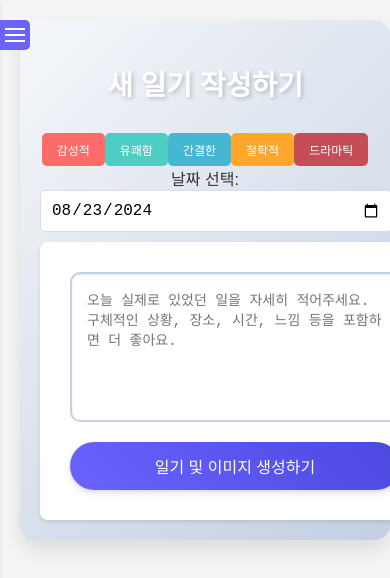
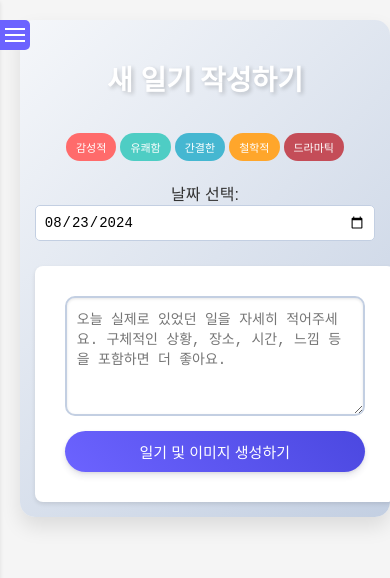
Before and after one commit to meraki95/magic_diary, a React (Create React App) app: page /write in a window 390 px wide. Shown: the top 578 px of the page. Built offline with nearby package versions, Linux system fonts and the light colour scheme.

Commit message:
Fix the Designcha0823

```diff
--- a/src/styles/DiaryForm.css
+++ b/src/styles/DiaryForm.css
@@ -1,10 +1,10 @@
 .diary-form-container {
-  padding: 30px;
+  padding: 20px;
   background: linear-gradient(135deg, #f5f7fa 0%, #c3cfe2 100%);
   border-radius: 15px;
   color: #333;
-  width: calc(100% - 60px); /* 패딩을 고려한 전체 너비 */
-  max-width: 600px; /* 최대 너비 설정 */
+  width: 90%; /* 전체 너비의 90%로 설정 */
+  max-width: 500px; /* 최대 너비 줄임 */
   margin: 20px auto;
   text-align: center;
   box-shadow: 0 10px 20px rgba(0, 0, 0, 0.1);
@@ -13,98 +13,97 @@
   overflow: hidden;
 }
 
-form.diary-form {
+.style-buttons {
   display: flex;
-  flex-direction: column;
+  flex-wrap: wrap;
   justify-content: center;
-  align-items: center;
+  margin-bottom: 15px;
+}
+
+.style-button {
+  margin: 5px 2px; /* 좌우 마진 줄임 */
+  padding: 8px 12px; /* 패딩 조정 */
+  border: none;
+  border-radius: 20px;
+  font-size: 13px; /* 글꼴 크기 조정 */
+  cursor: pointer;
+  transition: all 0.3s ease;
+}
+
+.date-picker {
+  margin-bottom: 15px;
   width: 100%;
-  max-width: 500px;
-  margin: 0 auto;
+}
+
+.date-picker input[type="date"] {
+  width: 100%;
+  padding: 10px;
+  border-radius: 5px;
+  border: 1px solid #c3cfe2;
+  font-size: 16px;
+  box-sizing: border-box;
 }
 
 form.diary-form textarea {
   width: 100%;
-  max-width: 450px;
-  height: 200px;
-  padding: 15px;
+  height: 150px; /* 높이 조정 */
+  padding: 12px;
   border-radius: 10px;
   border: 2px solid #c3cfe2;
-  font-size: 16px;
+  font-size: 14px; /* 글꼴 크기 조정 */
   background-color: #fff;
   color: #333;
   resize: vertical;
-  margin-bottom: 20px;
+  margin-bottom: 15px;
   transition: all 0.3s ease;
   box-shadow: inset 0 1px 3px rgba(0, 0, 0, 0.1);
   box-sizing: border-box;
 }
 
 form.diary-form button.generate-button {
-  padding: 15px 30px;
+  padding: 12px 20px;
   background: linear-gradient(45deg, #6C63FF, #4B48E0);
   color: white;
   border: none;
   border-radius: 25px;
   cursor: pointer;
-  font-size: 18px;
+  font-size: 16px;
   transition: all 0.3s ease;
   box-shadow: 0 4px 6px rgba(50, 50, 93, 0.11), 0 1px 3px rgba(0, 0, 0, 0.08);
-}
-
-form.diary-form button.generate-button:hover {
-  transform: translateY(-2px);
-  box-shadow: 0 7px 14px rgba(50, 50, 93, 0.1), 0 3px 6px rgba(0, 0, 0, 0.08);
-}
-
-/* 마법적인 효과 */
-.diary-form-container::before {
-  content: "";
-  position: absolute;
-  top: -2px;
-  left: -2px;
-  right: -2px;
-  bottom: -2px;
-  background: linear-gradient(45deg, #ff00ee, #00ff00, #00ffff, #ff00ff);
-  z-index: -1;
-  filter: blur(10px);
-  background-size: 400% 400%;
-  animation: sparkle 15s ease infinite;
-  opacity: 0.7;
-  border-radius: 16px;
+  width: 100%;
+  max-width: 100%;
 }
 
 @media (max-width: 768px) {
   .diary-form-container {
-    padding: 20px;
+    width: 95%; /* 모바일에서 더 넓게 사용 */
+    padding: 15px;
     margin: 10px auto;
-    width: calc(100% - 20px);
   }
 
   h2 {
-    font-size: 24px;
+    font-size: 20px; /* 제목 크기 조정 */
+    margin-bottom: 12px;
   }
 
-  form.diary-form {
-    max-width: 100%;
+  .style-button {
+    padding: 6px 10px;
+    font-size: 11px;
   }
 
   form.diary-form textarea {
-    width: 100%;
-    max-width: 100%;
-    height: 150px;
+    height: 120px; /* 모바일에서 높이 조정 */
     font-size: 14px;
+    padding: 10px;
   }
 
   form.diary-form button.generate-button {
-    padding: 12px 24px;
-    font-size: 16px;
-    width: 100%;
-    max-width: 100%;
+    padding: 10px 18px;
+    font-size: 15px;
   }
 
-  .style-button {
-    padding: 8px 15px;
-    font-size: 12px;
+  .date-picker input[type="date"] {
+    font-size: 14px;
+    padding: 8px;
   }
 }
```
